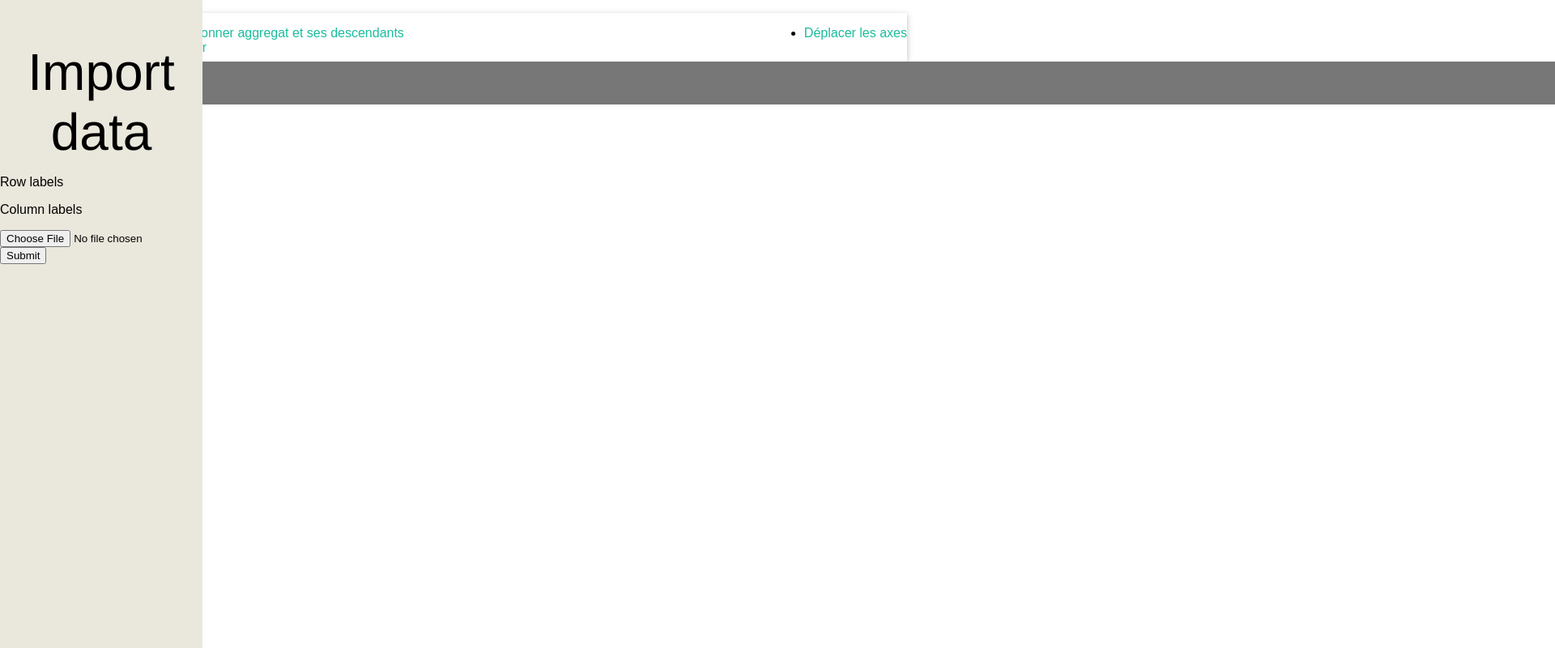
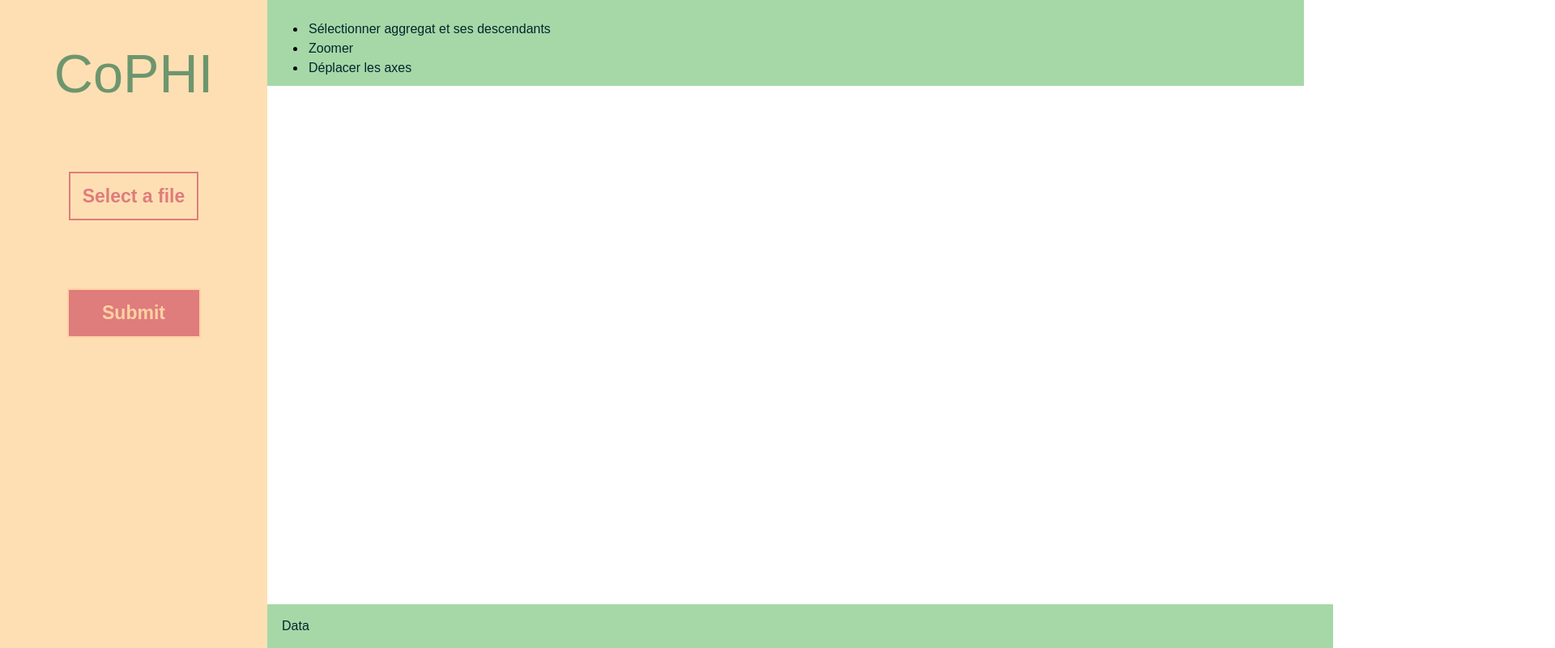
Before and after one commit to AlexisHBioinfo/Migration_CoPHI, a plain HTML site: page pdp_web/CoPHI.html in a window 1280 px wide. Shown: the top 800 px of the page at 81% size, 1920 px wide, since content can reach past the window. Drawn offline with nearby package versions, Linux system fonts and the light colour scheme.

Commit message:
modif couleurs deisgn boutons etc.

```diff
--- a/pdp_web/CoPHI.html
+++ b/pdp_web/CoPHI.html
@@ -9,12 +9,12 @@
   <!-- <script src="https://d3js.org/d3.v4.js"></script> -->
 </head>
 <body>
-  <div>
   <div class="sidenav">
-    <h1>Import data</h1>
-    <p>Row labels</p>
-    <p>Column labels</p>
-    <input id="file" type="file" name="usrname">
+    <h1 class="cophi">CoPHI</h1>
+    <div>
+      <input class="input-file" id="file" type="file">
+      <label for="file" class="input-file-trigger" tabindex="0">Select a file</label>
+    </div>
     <button id="submit" type="submit">Submit</button>
   </div>
   <nav id="toolBar">
@@ -25,20 +25,18 @@
         <li id="Zoom" data-tooltip="Zoom (Z)">
             <a class="zoom" data-content="delete">Zoomer</a>
         </li>
+        <li id="move" data-tooltip="Move axis (M)">
+          <a class="axis" data-content="move">Déplacer les axes</a>
+        </li>
     </ul>
-    <ul class="right-tools">
-      <li id="move" data-tooltip="Move axis (M)">
-        <a class="axis" data-content="move">Déplacer les axes</a>
-      </li>
-    </ul>
+    <!-- <ul class="right-tools"></ul> -->
   </nav>
   <div id="Graph" class="wrapper">
     <script type="text/javascript" src="parsets.js"></script>
     <script type="text/javascript" src="view3.js"></script>
-    <button class="collapsible">Data</button>
-    <div class="content"></div>
     <!--plusieurs script dispo : view, view2 et view3... plus ou moins complets et fonctionnel... cf commentaire en header -->
   </div>
-</div>
+  <button class="collapsible">Data</button>
+  <div class="content"></div>
 </body>
 </html>
--- a/pdp_web/style.css
+++ b/pdp_web/style.css
@@ -1,23 +1,30 @@
+.cophi{
+  font-family:Arial;
+  font-size:50pt;
+  color: #6d966e;
+}
+
 .sidenav{
   height: 100%; /* Full-height: remove this if you want "auto" height */
-  width: 250px;
+  width: 330px;
   position: fixed;
   z-index: 1; /* Stay on top */
   top: 0; /* Stay at the top */
   left: 0;
-  background-color: #EAE7DC;
+  background-color: #fedfb3;
   overflow-x: visible; /* Disable horizontal scroll */
   padding-top: 20px;
+  text-align: center;
 }
-svg{
-  background-size: 1000px;
-}
+
 .wrapper{
-  width: 6000px;
+  width: 100%;
   height: 100%;
   margin-right: auto;
   position : relative;
+  /* background-color: #FBEEC1; */
 }
+
 .resultsTable{
   position: absolute;
   table-layout: fixed;
@@ -30,19 +37,71 @@ svg{
 
 }
 
+.input-file {
+  width: 0.1px;
+  height: 0.1px;
+  opacity: 0;
+  overflow: hidden;
+  position: absolute;
+  z-index: -1;
+}
+
+.input-file + label {
+  position:relative;
+  margin-top: 100px;
+  font-family:Arial;
+  font-size:23px;
+  color:#df7c7c;
+  border: 2px solid currentColor;
+  padding: 15px;
+  font-weight: 700;
+  cursor: pointer;
+  top: 100px;
+  width: 200px;
+}
+
+.input-file:focus + label,
+.input-file.has-focus + label,
+.input-file + label:hover {
+  background-color: #ffd1a3;
+}
+
+#submit{
+  /* text-align: center; */
+  position: relative;
+  margin-top: 200px;
+  font-family:Arial;
+  font-size:23px;
+  color: #ffd1a3;
+  background-color:#df7c7c;
+  border: 2px solid currentColor;
+  padding:15px;
+  font-weight: 700;
+  cursor:pointer;
+  min-width: 165px;
+}
+
+#submit:active{
+  position:relative;
+  top:3px;
+}
+
+
 #toolBar{
-  overflow: visible;
-  height: 60px;
-  min-height: 60px;
-  max-height: 60px;
-  top: 0;
-  box-shadow: 0 2px 5px 0 rgba(0, 0, 0, 0.16), 0 2px 10px 0 rgba(0, 0, 0, 0.12);
+  overflow-x: visible;
+  height: 90px;
+  position: relative;
+  /* margin-left: 330px; */
+  /* min-height: 60px;
+  max-height: 60px; */
+  /* box-shadow: 0 2px 5px 0 rgba(0, 0, 0, 0.16), 0 2px 10px 0 rgba(0, 0, 0, 0.12); */
   transition: box-shadow 0.25s;
   left: 0;
   right: 0;
-
-
-
+  background-color: #a6d8a7;
+  padding: 8px;
+  font-family:Arial;
+  font-size:12pt;
 }
 
 .left-tools{
@@ -51,17 +110,17 @@ svg{
 .right-tools{
   float: right;
 }
+
 li{
   overflow: visible;
   text-align: left;
   visibility: visible;
   cursor: pointer;
-  padding: "px;
+  padding: 3px;
 }
 a {
-  color: #1abc9c;
-  text-decoration: #2ca02c;
-
+  color: #03262d;
+  text-decoration: #0b7c68;
 }
 .resultsTable tbody{
   display: block;
@@ -84,24 +143,30 @@ a {
   text-align: left;
   width: 200px;
 }
+
 .collapsible {
-  position: absolute;
-  left:0px;
-  background-color: #777;
-  color: white;
+  color:#03262d ;
   cursor: pointer;
   padding: 18px;
   width: 100%;
   border: none;
   text-align: left;
   outline: none;
-  font-size: 15px;
-
+  bottom: 0;
+  position :absolute;
+  overflow-x: visible;
+  /* margin-left: 330px; */
+  background-color: #a6d8a7;
+  box-sizing: content-box;
+  top: auto;
+  font-family:Arial;
+  font-size:12pt;
 }
 
 .active, .collapsible:hover {
-  background-color: #555;
+  background-color:#5fab60;
 }
+
 .content {
   position: absolute;
   padding: 0 18px;
@@ -109,13 +174,17 @@ a {
   overflow: hidden;
   background-color: #f1f1f1;
 }
+
 body {
   font-family: sans-serif;
   font-size: 16px;
-  width: 960px;
-  margin: 1em auto;
-  position: relative;
+  min-height: 100%;
+  min-width: 100%;
+  margin-left: 330px;
+  margin-top: auto;
+  box-sizing: inherit;
 }
+
 h1, h2, .dimension text {
   text-align: center;
   font-family: "PT Sans", Helvetica;
--- a/pdp_web/view3.js
+++ b/pdp_web/view3.js
@@ -142,9 +142,10 @@ d3.select("#submit").on("click", function() {
           var content = this.nextElementSibling;
           if (content.style.display === "block") {
             content.style.display = "none";
-          } else {
-            content.style.display = "block",
-            content.style.top=wi+150+"px";
+          }
+          else {
+            content.style.display = "block";
+            content.style.top=(window.innerHeight-12)+"px";
           }
         });
       }
@@ -178,7 +179,7 @@ d3.select("#submit").on("click", function() {
       return [x,y];
     }
     var coll=d3.select(".collapsible");
-    coll.style("top", wi+100+"px");
+    // coll.style("top", wi+100+"px");
     var wrap=d3.select(".wrapper");
     var coord=coordonneeRotation(wi,he);
     var xrotation=coord[0];
@@ -232,4 +233,5 @@ d3.select("#submit").on("click", function() {
   // console.log(reader);
 
 
+
 });
```
Also changed, not shown: pdp_web/parsets.js (+2 -6 lines).
